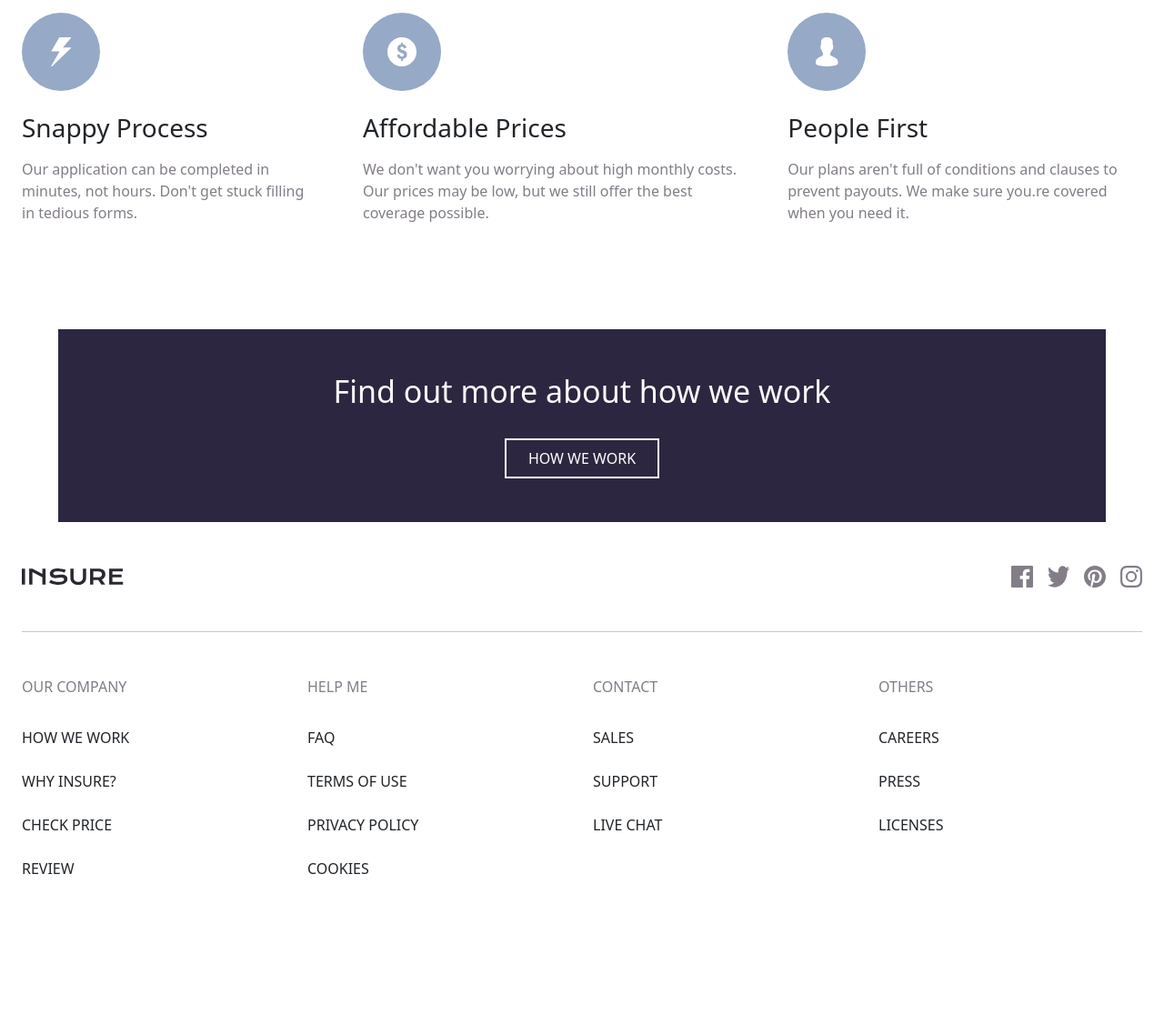
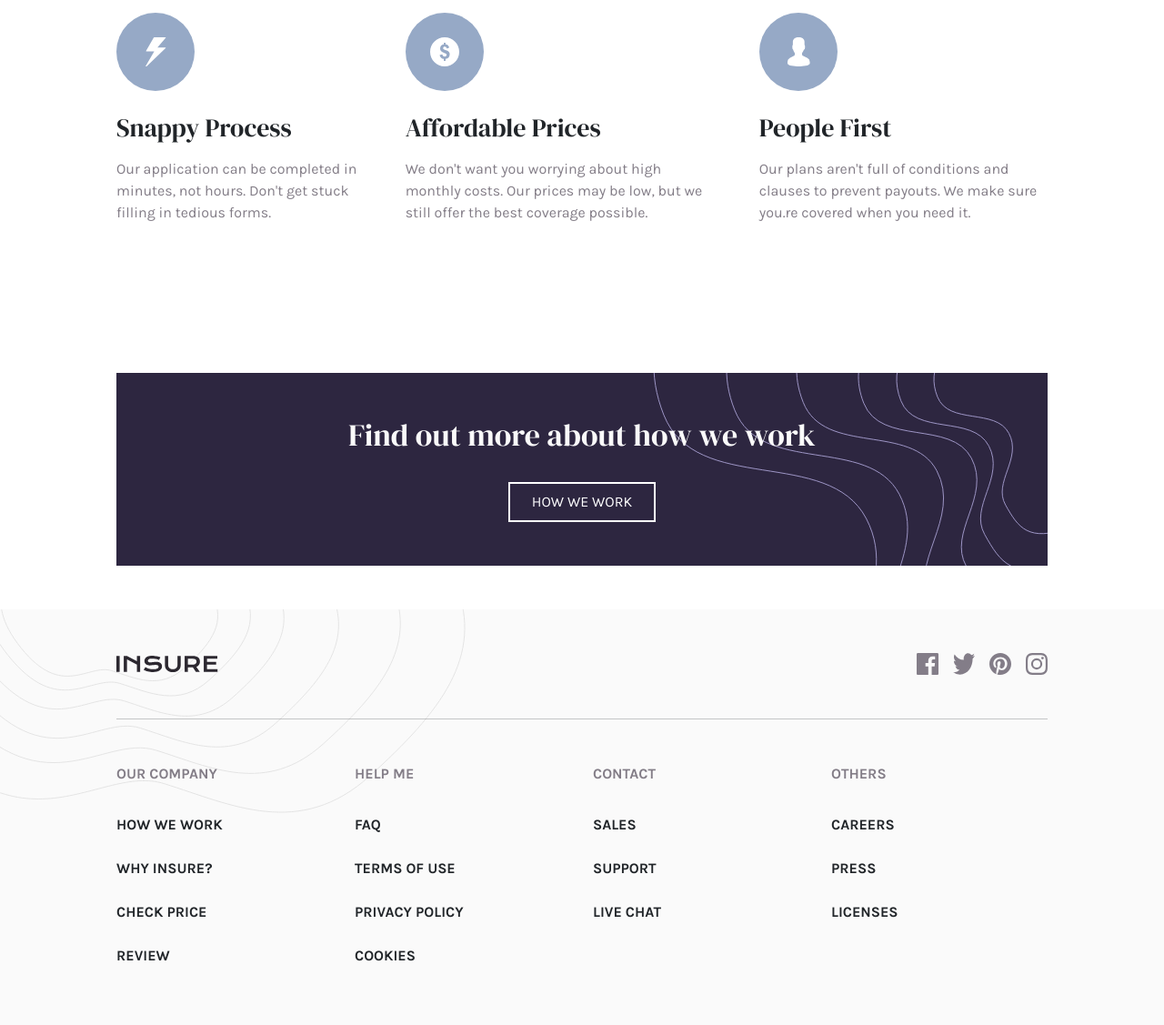
Before and after one commit to afeDayo/INSURE-Project, a plain HTML site: page index.html in a window 1280 px wide. Shown: the part 660-1787 px from the top of the page at 91% size. Before the commit the page ends 1691 px from the top, so only its background shows below. Drawn offline with nearby package versions, Linux system fonts and the light colour scheme.

Commit message:
changed background img and font

```diff
--- a/index.html
+++ b/index.html
@@ -14,7 +14,7 @@
   </head>
   <body>
     <nav
-      class="px-4 px-md-5 py-4 d-flex justify-content-between align-items-center"
+      class="mw-1024 mx-auto py-4 d-flex justify-content-between align-items-center"
     >
       <img src="./images/logo.svg" alt="logo" />
       <img class="d-md-none" src="./images/icon-hamburger.svg" alt="HB" />
@@ -32,8 +32,13 @@
 
     <!-- ============================================================== -->
 
-    <section class="section1 position-relative px-md-5">
-      <img class="d-md-none" src="./images/image-intro-mobile.jpg" alt="pic" />
+    <section class="section1">
+      <div class="mw-1024 mx-auto position-relative">
+        <img
+          class="d-md-none"
+          src="./images/image-intro-mobile.jpg"
+          alt="pic"
+        />
         <img
           class="d-none d-md-block"
           src="./images/image-intro-desktop.jpg"
@@ -52,11 +57,12 @@
             VIEW PLANS
           </button>
         </div>
+      </div>
     </section>
 
     <!-- ========================================================================= -->
 
-    <section class="section2 px-4 text-center text-md-start">
+    <section class="section2 text-center text-md-start mw-1024 mx-auto">
       <h2 class="mb-5">We're different</h2>
       <div class="d-flex flex-column gap-5 flex-md-row">
         <div
@@ -94,8 +100,8 @@
 
     <!-- ====================================================================== -->
 
-    <section class="section3">
-      <div class="p-5 text-center mx-auto">
+    <section class="section3 my-5">
+      <div class="py-5 mw-1024 text-center mx-auto">
         <h2>Find out more about how we work</h2>
         <a
           class="text-white text-decoration-none border border-2 border-white rounded-0 mt-4 py-2 px-4 d-inline-block"
@@ -107,7 +113,8 @@
 
     <!-- ======================================================================================================= -->
 
-    <footer class="text-center py-5 px-4">
+    <footer class="text-center py-5">
+      <div class="mw-1024 mx-auto">
         <div
           class="d-flex flex-column flex-md-row gap-4 mb-5 justify-content-md-between align-items-center"
         >
@@ -150,6 +157,7 @@
             <p>LICENSES</p>
           </div>
         </div>
+      </div>
     </footer>
   </body>
 </html>
--- a/style.css
+++ b/style.css
@@ -1,3 +1,19 @@
+@import url("https://fonts.googleapis.com/css2?family=DM+Serif+Display&display=swap");
+@import url("https://fonts.googleapis.com/css2?family=Karla:wght@400;700&display=swap");
+
+h1,
+h2,
+h3,
+h4 {
+  font-family: "DM Serif Display", serif;
+}
+
+p,
+a,
+button {
+  font-family: "Karla", sans-serif;
+}
+
 :root {
   --dark-violet: hsl(256, 26%, 20%);
   --grayish-blue: hsl(256, 26%, 20%);
@@ -8,6 +24,11 @@
 
 .text-dgv {
   color: var(--dark-gray-violet);
+}
+
+.mw-1024 {
+  width: 90%;
+  max-width: 1024px;
 }
 
 .section1 {
@@ -41,12 +62,12 @@ nav a {
 @media (width > 768px) {
   .section1 img {
     position: absolute;
-    right: 5%;
-    bottom: -30%;
+    right: 0;
+    bottom: -20%;
     width: 40%;
     max-width: 360px;
   }
-  .section1 div {
+  .section1 div div {
     width: 50%;
   }
 }
@@ -67,6 +88,15 @@ nav a {
   background-color: var(--dark-violet);
   color: var(--very-light-gray);
   width: 90%;
+  background-image: url("./images/bg-pattern-how-we-work-mobile.svg");
+  background-repeat: no-repeat;
+  background-position: right;
+}
+
+@media (width > 768px) {
+  .section3 div {
+    background-image: url("./images/bg-pattern-how-we-work-desktop.svg");
+  }
 }
 
 .section3 h2 {
@@ -74,3 +104,39 @@ nav a {
 }
 
 /* ================================================================= */
+footer p {
+  font-weight: 700;
+}
+
+nav a {
+  font-weight: 400;
+}
+
+.section1 p,
+.section1 button {
+  font-weight: 400;
+}
+
+.section2 p {
+  font-weight: 400;
+}
+
+.section3 a {
+  font-weight: 400;
+}
+
+/* ======================================================================= */
+
+footer {
+  background-image: url(./images/bg-pattern-footer-mobile.svg);
+  background-repeat: no-repeat;
+  background-size: contain;
+  background-color: var(--very-light-gray);
+}
+
+@media (width > 768px) {
+  footer {
+    background-image: url(./images/bg-pattern-footer-desktop.svg);
+    background-size: 40%;
+  }
+}
```
Lines whose indentation alone changed are shown as unchanged.
